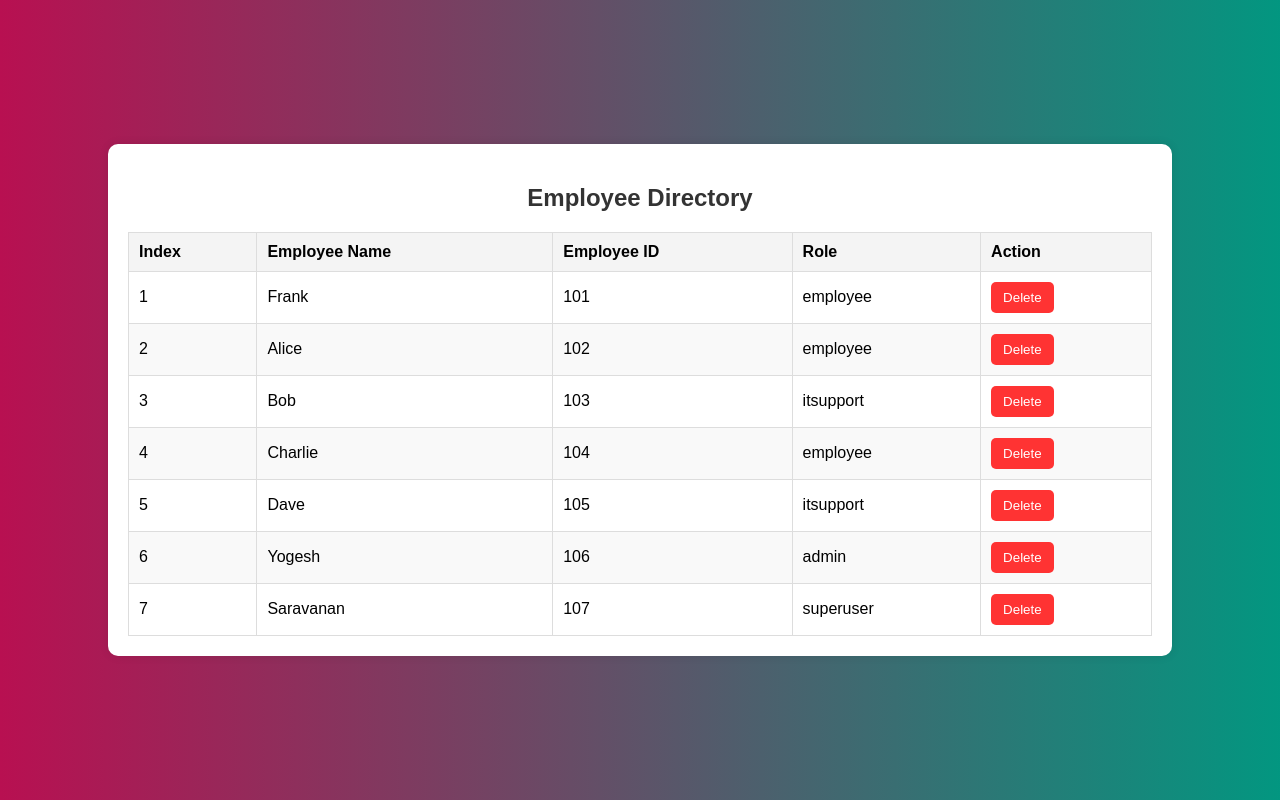
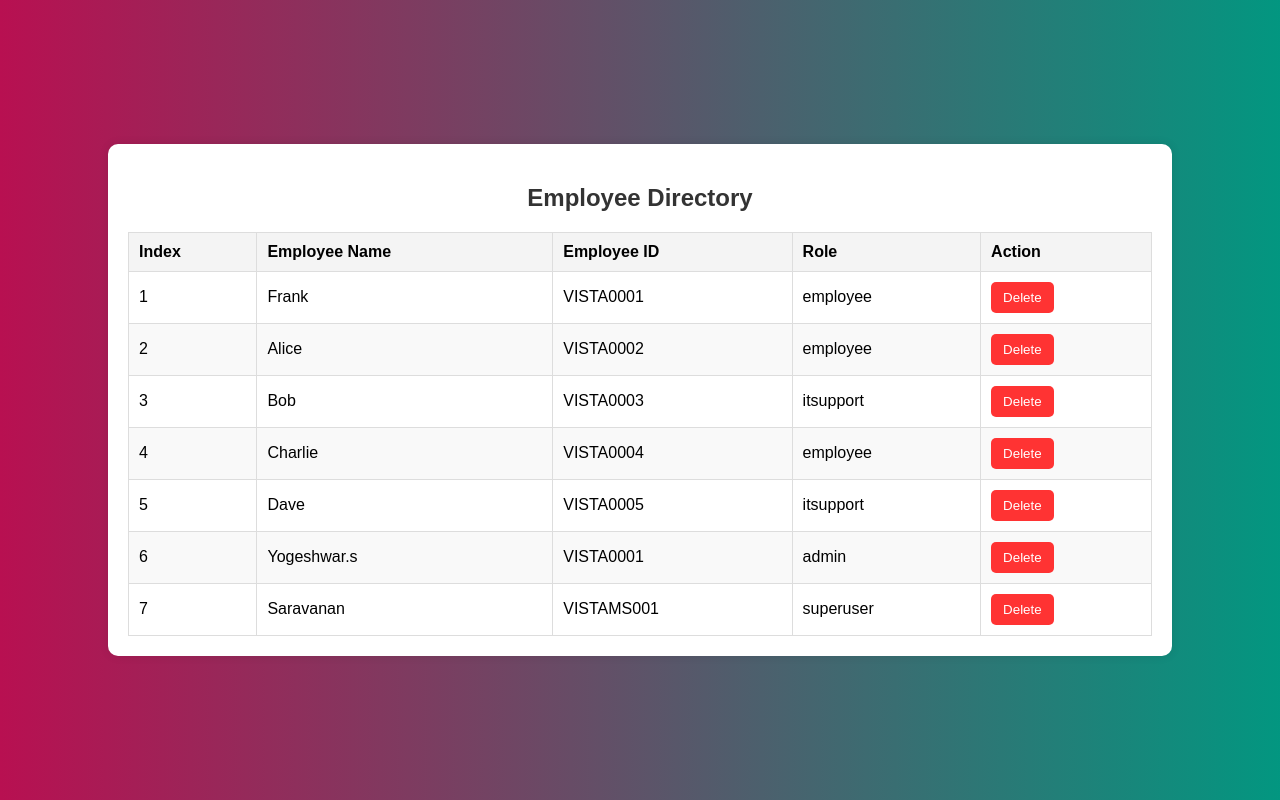
Before and after one commit to yogeshwar-2004y/vista-ticketing, a Flask app: page /total in a window 1280 px wide. Run offline with Flask 3, Linux system fonts and the light colour scheme.

Commit message:
vista3 commit

```diff
--- a/app.py
+++ b/app.py
@@ -21,13 +21,13 @@ if not os.path.exists(LOGIN_CREDENTIALS_FILE):
     sheet = workbook.active
     sheet.append(['Employee Name', 'Employee ID', 'Role'])
     sample_data = [
-        ['Frank', 101, 'employee'],
-        ['Alice', 102, 'employee'],
-        ['Bob', 103, 'itsupport'],
-        ['Charlie', 104, 'employee'],
-        ['Dave', 105, 'itsupport'],
-        ['Yogesh', 106, 'admin'],
-        ['Saravanan', 107, 'superuser'],  # Adding superuser
+        ['Frank', 'VISTA0001', 'employee'],
+        ['Alice', 'VISTA0002', 'employee'],
+        ['Bob', 'VISTA0003', 'itsupport'],
+        ['Charlie', 'VISTA0004', 'employee'],
+        ['Dave', 'VISTA0005', 'itsupport'],
+        ['Yogeshwar.s', 'VISTA0001', 'admin'],
+        ['Saravanan', 'VISTAMS001', 'superuser'],  # Adding superuser
     ]
     for row in sample_data:
         sheet.append(row)
@@ -60,7 +60,7 @@ def send_email(smtp_server, port, sender, password, recipient, subject, body):
 def generate_unique_ticket_number(sheet):
     existing_numbers = {row[0] for row in sheet.iter_rows(min_row=2, values_only=True)}
     while True:
-        ticket_number = random.randint(0000, 9999)
+        ticket_number = random.randint(0, 9999)
         if ticket_number not in existing_numbers:
             return ticket_number
 
@@ -71,7 +71,7 @@ def index():
 @app.route('/login', methods=['POST'])
 def login():
     employee_name = request.form['ename']
-    credential_id = int(request.form['eid'])
+    credential_id = request.form['eid']  # Treat as string
     workbook = load_workbook(LOGIN_CREDENTIALS_FILE)
     sheet = workbook.active
     for row in sheet.iter_rows(min_row=2, values_only=True):
@@ -206,7 +206,6 @@ def display():
     open_count = 0
     closed_count = 0
     for row in rows:
-        # Ensure the row has enough columns and the column value is not None
         if len(row) > 8 and row[8] is not None:
             status = row[8].lower()
             if status == 'open':
@@ -251,40 +250,27 @@ def itemp():
 
 @app.route('/total')
 def total():
-    # Load existing workbook and sheet
     workbook = load_workbook(LOGIN_CREDENTIALS_FILE)
     sheet = workbook.active
-    # Read the data from the sheet
     data = list(sheet.values)
-    # Assuming the first row contains headers
     columns = data[0]
-    rows = data[1:]  # Skip the header row
-    # Extract only the relevant columns: Name, ID, Role
-    relevant_data = []
-    for row in rows:
-        relevant_data.append((row[0], row[1], row[2]))  # Adjust indices based on your sheet's structure
-    # Pass the enumerate function to the template
+    rows = data[1:]
+    relevant_data = [(row[0], row[1], row[2]) for row in rows]
     return render_template('total.html', rows=relevant_data, enumerate=enumerate)
 
 @app.route('/delete/<int:index>', methods=['GET', 'POST'])
 def delete_employee(index):
     if request.method == 'POST':
-        # Load existing workbook and sheet
         workbook = load_workbook(LOGIN_CREDENTIALS_FILE)
         sheet = workbook.active
-        # Read the data from the sheet
         data = list(sheet.values)
-        rows = data[1:]  # Skip the header row
-        # Delete the employee at the specified index
+        rows = data[1:]
         if index <= len(rows):
-            del rows[index - 1]  # Adjust index to match Python's zero-based indexing
-            # Update the Excel file
-            sheet = workbook.active
-            sheet.delete_rows(index + 1)  # Adjust index to match Excel's one-based indexing
+            del rows[index - 1]
+            sheet.delete_rows(index + 1)
             workbook.save(LOGIN_CREDENTIALS_FILE)
         return redirect('/total')
     else:
-        # Handle GET request, if needed
         pass
 
 if __name__ == '__main__':
--- a/static/emp.css
+++ b/static/emp.css
@@ -33,7 +33,7 @@ label {
 }
 
 input[type=text],
-input[type=number],
+input[type=text],
 input[type=email],
 textarea,
 input[type=date],
--- a/static/login.css
+++ b/static/login.css
@@ -71,7 +71,7 @@ label {
 
 /* Input field styling */
 input[type="text"],
-input[type="number"] {
+input[type="text"] {
     width: calc(100% - 22px);
     padding: 10px;
     margin-bottom: 20px;
--- a/templates/employee.html
+++ b/templates/employee.html
@@ -14,7 +14,7 @@
             <input type="text" id="fname" name="fname" required><br><br>
 
             <label for="eid">Employee ID</label>
-            <input type="number" id="eid" name="eid" required><br><br>
+            <input type="text" id="eid" name="eid" required><br><br>
 
             <label for="eiss">Issue</label>
             <textarea id="eiss" name="eiss" required></textarea><br><br>
--- a/templates/login.html
+++ b/templates/login.html
@@ -54,7 +54,7 @@
         <label for="ename">Employee Name</label>
         <input type="text" id="ename" name="ename" required><br><br>
         <label for="eid">Employee ID</label>
-        <input type="number" id="eid" name="eid" required><br><br>
+        <input type="text" id="eid" name="eid" required><br><br>
         <input type="submit" value="Submit">
     </form>
 </body>
```
Also changed, not shown: 4 other files.
